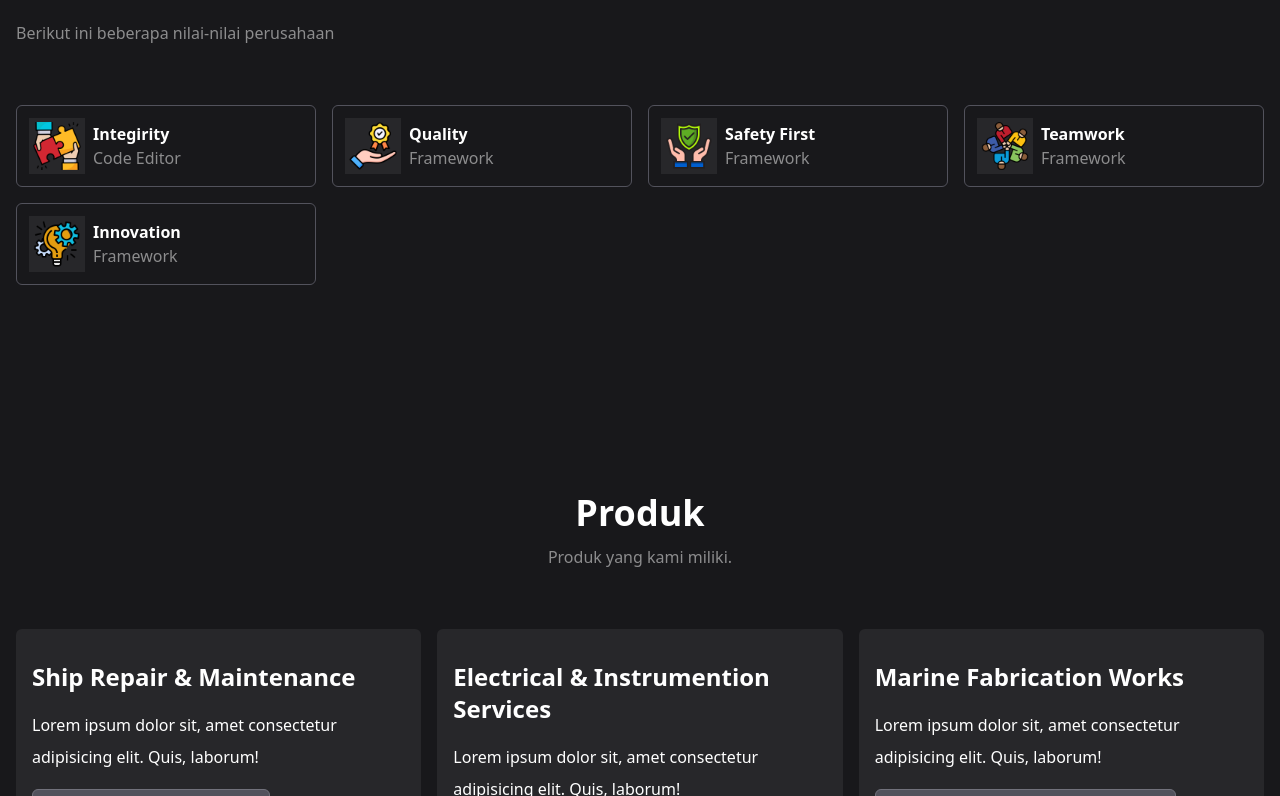
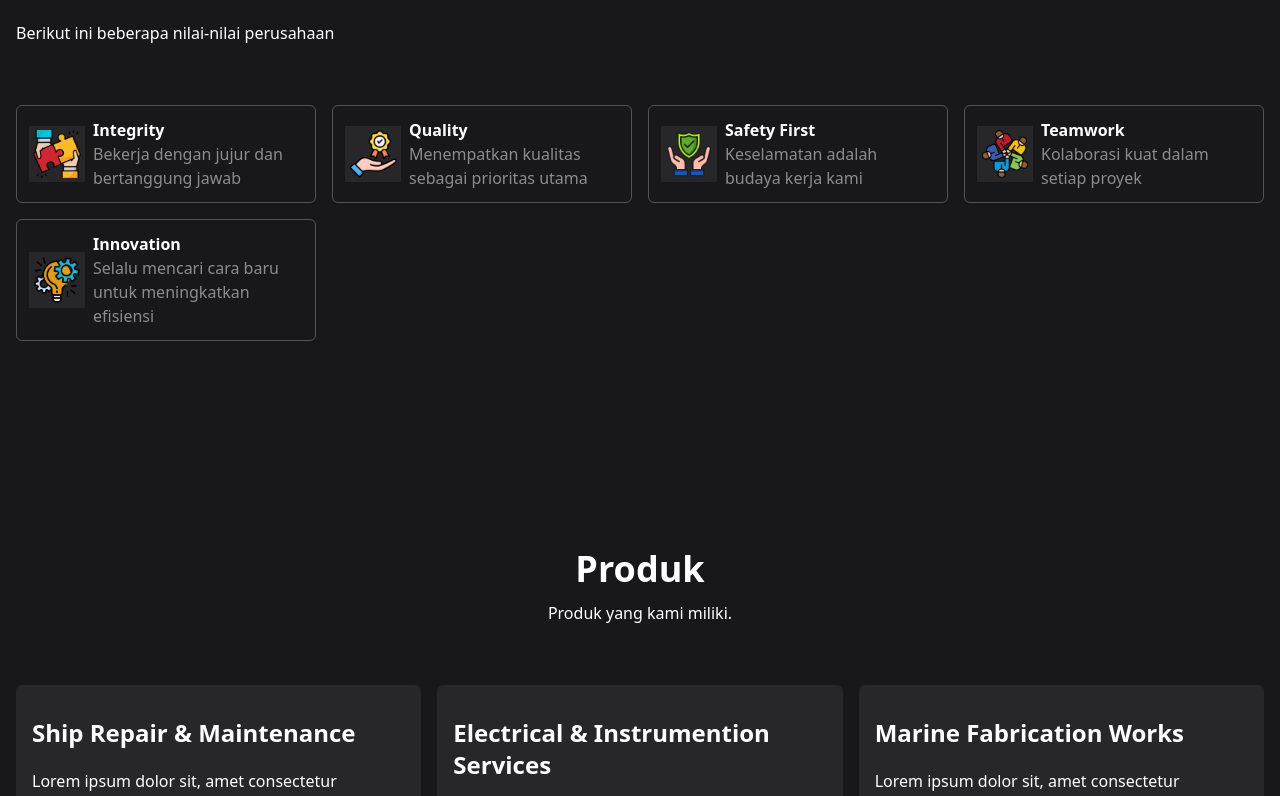
Before and after one commit to sukacode/elangmarine, a React (Vite) app: page / in a window 1280 px wide. Shown: the part 1704-2500 px from the top of the page. Built offline with nearby package versions, Linux system fonts and the light colour scheme.

Commit message:
feat(data,main)= add-AOS-configuratio

```diff
--- a/package.json
+++ b/package.json
@@ -12,6 +12,7 @@
   "dependencies": {
     "@tailwindcss/vite": "^4.1.17",
     "animate.css": "^4.1.1",
+    "aos": "^3.0.0-beta.6",
     "react": "^19.2.0",
     "react-dom": "^19.2.0",
     "react-typed": "^2.0.12",
--- a/src/components/Footer.jsx
+++ b/src/components/Footer.jsx
@@ -1,6 +1,6 @@
 const Footer = () => {
   return (
-    <div className="mt-32 py-4 flex md:flex-row flex-col gap-6 md:gap-0 justify-between items-center">
+    <div className="mt-32 py-4 w-full flex md:flex-row flex-col gap-6 md:gap-0 justify-center items-center">
       {/* <h1 className="text-2xl font-bold">PT. Elang Marine</h1> */}
       <div className="flex gap-7">
         <a href="#">Home</a>
--- a/src/data.js
+++ b/src/data.js
@@ -22,36 +22,36 @@ export const listTools = [
   {
     id: 1,
     gambar: Tools1,
-    nama: "Integirity",
-    ket: "Code Editor",
+    nama: "Integrity",
+    ket: "Bekerja dengan jujur dan bertanggung jawab",
     dad: "100",
   },
   {
     id: 2,
     gambar: Tools2,
     nama: "Quality",
-    ket: "Framework",
+    ket: "Menempatkan kualitas sebagai prioritas utama",
     dad: "200",
   },
   {
     id: 3,
     gambar: Tools3,
     nama: "Safety First",
-    ket: "Framework",
+    ket: "Keselamatan adalah budaya kerja kami",
     dad: "300",
   },
   {
     id: 4,
     gambar: Tools4,
     nama: "Teamwork",
-    ket: "Framework",
+    ket: "Kolaborasi kuat dalam setiap proyek",
     dad: "400",
   },
   {
     id: 5,
     gambar: Tools5,
     nama: "Innovation",
-    ket: "Framework",
+    ket: "Selalu mencari cara baru untuk meningkatkan efisiensi",
     dad: "500",
   },
 ];
--- a/src/main.jsx
+++ b/src/main.jsx
@@ -6,6 +6,10 @@ import Navbar from "./components/Navbar.jsx";
 import Footer from "./components/Footer.jsx";
 
 import "animate.css";
+import AOS from "aos";
+import "aos/dist/aos.css"; // You can also use <link> for styles
+// ..
+AOS.init();
 
 createRoot(document.getElementById("root")).render(
   <StrictMode>
```
Also changed, not shown: 1 other file (tests, documents, lock files or other folders).
